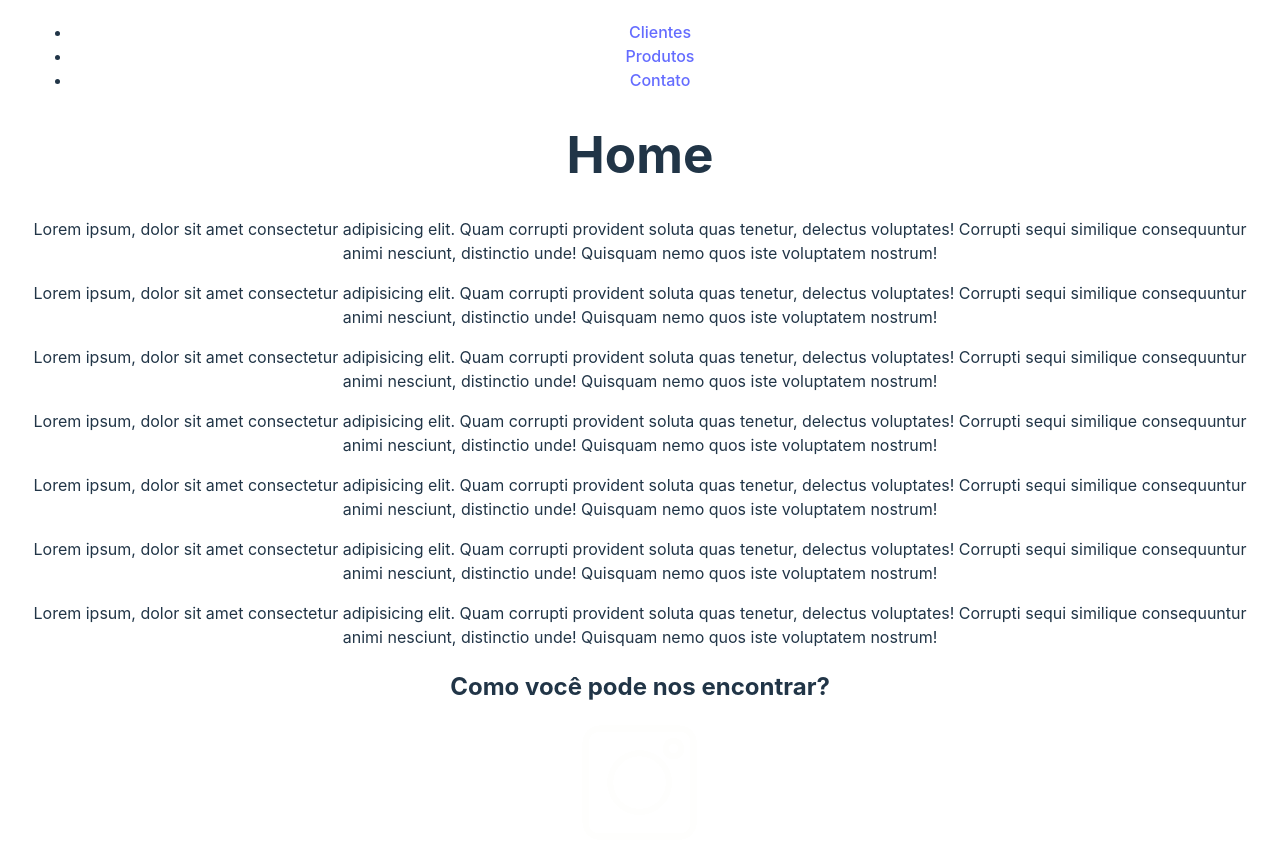
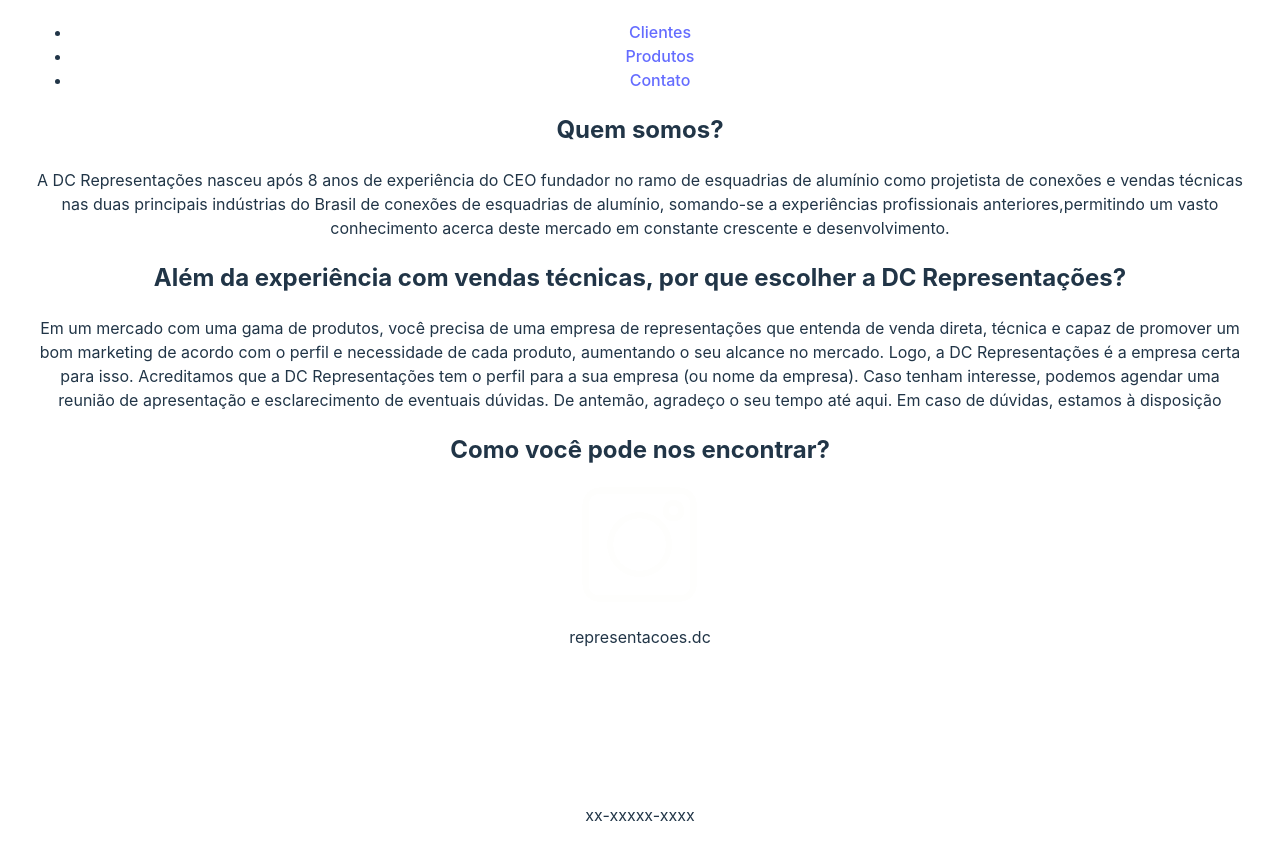
Before and after one commit to kaiquemedeiro/projeto-danilo-oliveira-representacoes, a React (Vite) app: page / in a window 1280 px wide. Shown: the part 784-1630 px from the top of the page. Built offline with nearby package versions, Linux system fonts and the light colour scheme.

Commit message:
colocando o texto da home

```diff
--- a/src/pages/Home.tsx
+++ b/src/pages/Home.tsx
@@ -1,15 +1,17 @@
 export default function Home() {
   return (
     <div>
-      <h1>Home</h1>
-      <p>Lorem ipsum, dolor sit amet consectetur adipisicing elit. Quam corrupti provident soluta quas tenetur, delectus voluptates! Corrupti sequi similique consequuntur animi nesciunt, distinctio unde! Quisquam nemo quos iste voluptatem nostrum!</p>
-      <p>Lorem ipsum, dolor sit amet consectetur adipisicing elit. Quam corrupti provident soluta quas tenetur, delectus voluptates! Corrupti sequi similique consequuntur animi nesciunt, distinctio unde! Quisquam nemo quos iste voluptatem nostrum!</p>
-      <p>Lorem ipsum, dolor sit amet consectetur adipisicing elit. Quam corrupti provident soluta quas tenetur, delectus voluptates! Corrupti sequi similique consequuntur animi nesciunt, distinctio unde! Quisquam nemo quos iste voluptatem nostrum!</p>
-      <p>Lorem ipsum, dolor sit amet consectetur adipisicing elit. Quam corrupti provident soluta quas tenetur, delectus voluptates! Corrupti sequi similique consequuntur animi nesciunt, distinctio unde! Quisquam nemo quos iste voluptatem nostrum!</p>
-      <p>Lorem ipsum, dolor sit amet consectetur adipisicing elit. Quam corrupti provident soluta quas tenetur, delectus voluptates! Corrupti sequi similique consequuntur animi nesciunt, distinctio unde! Quisquam nemo quos iste voluptatem nostrum!</p>
-      <p>Lorem ipsum, dolor sit amet consectetur adipisicing elit. Quam corrupti provident soluta quas tenetur, delectus voluptates! Corrupti sequi similique consequuntur animi nesciunt, distinctio unde! Quisquam nemo quos iste voluptatem nostrum!</p>
-      <p>Lorem ipsum, dolor sit amet consectetur adipisicing elit. Quam corrupti provident soluta quas tenetur, delectus voluptates! Corrupti sequi similique consequuntur animi nesciunt, distinctio unde! Quisquam nemo quos iste voluptatem nostrum!</p>
-
+      <h2>Quem somos?</h2>
+      <p>
+          A DC Representações nasceu após 8 anos de experiência do CEO fundador no ramo
+          de esquadrias de alumínio como projetista de conexões e vendas técnicas nas duas
+          principais indústrias do Brasil de conexões de esquadrias de alumínio, somando-se a experiências profissionais
+          anteriores,permitindo um vasto conhecimento acerca deste mercado em constante crescente e desenvolvimento.
+      </p>
+      <h2>Além da experiência com vendas técnicas, por que escolher a DC Representações?</h2>
+      <p>
+        Em um mercado com uma gama de produtos, você precisa de uma empresa de representações que entenda de venda direta, técnica e capaz de promover um bom marketing de acordo com o perfil e necessidade de cada produto, aumentando o seu alcance no mercado. Logo, a DC Representações é a empresa certa para isso. Acreditamos que a DC Representações tem o perfil para a sua empresa (ou nome da empresa). Caso tenham interesse, podemos agendar uma reunião de apresentação e esclarecimento de eventuais dúvidas. De antemão, agradeço o seu tempo até aqui. Em caso de dúvidas, estamos à disposição
+      </p>
     </div>
   );
 }
```
